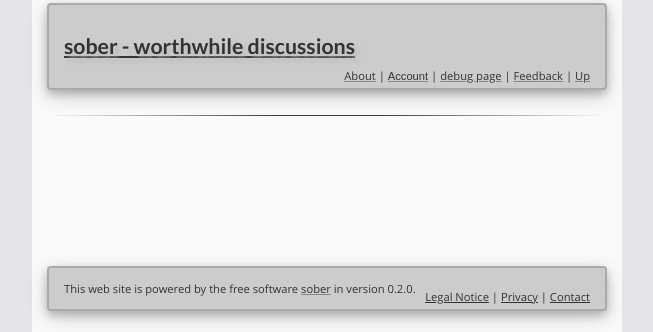
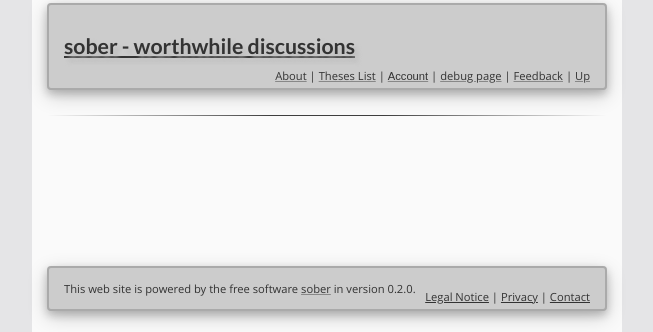
Before and after one commit to cknoll/django-sober, a Django app: template sober/templates/sober/main_simple_page.html in a window 1280 px wide. Shown: the top 332 px of the page, without its empty margins (313-966 px from the left). Run offline with Django 3.2, Linux system fonts and the light colour scheme; the template is opened without the code that fills it, so the values that code supplies are empty; parts of the project's set-up code (start-up, migrations or seed data) failed here and were passed over; some web fonts are replaced.

Commit message:
minor navigation improvements (and typo)

```diff
--- a/sober/simple_pages_content_default.py
+++ b/sober/simple_pages_content_default.py
@@ -226,7 +226,7 @@ Then you can
 - vote on Bricks.
 
 If you want to try it out: [register]({}) or [login]({}) now.
-Alternatively, got to [thesis list]({}).
+Alternatively, go to [thesis list]({}).
 """.format(dupurls["register_page"], dupurls["login_page"], dupurls["thesis_list"])
 
 txt1 = "{}\n{}\n{}".format(welcome_txt1, welcome_txt3, usage_txt)
--- a/sober/templates/sober/main_simple_page.html
+++ b/sober/templates/sober/main_simple_page.html
@@ -32,8 +32,17 @@
 {% if sp.preview_flag %}
 <br><br>
 <div class="modest_links">
-<a href="{% url 'show_brick' sp.newly_fabricated_brick.get_hyper_parent.pk %}#{{sp.newly_fabricated_brick.pk}}">{%trans "Show in context"%}</a>
-<a href="{% url 'edit_brick' sp.newly_fabricated_brick.pk %}">{%trans "(Re-)edit"%}</a>
+<ul>
+    <li>
+    <a href="{% url 'show_brick' sp.newly_fabricated_brick.get_hyper_parent.pk %}#{{sp.newly_fabricated_brick.pk}}">{%trans "Show brick in context"%}</a>
+    </li>
+    <li>
+    <a href="{% url 'thesis_list' %}">{%trans "Show list of all theses"%}</a>
+    </li>
+    <li>
+    <a href="{% url 'edit_brick' sp.newly_fabricated_brick.pk %}">{%trans "Edit this brick again"%}</a>
+    </li>
+</ul>
 </div>
 {% endif%}
 
--- a/sober/templates/sober/page_head.html
+++ b/sober/templates/sober/page_head.html
@@ -18,6 +18,8 @@
         <!-- !! hcl -->
         <a href="/about" title="{% trans 'Go to page with general information' %}">{% trans 'About' %}</a>
         |
+        <a href="{% url 'thesis_list' %}" title="{% trans 'List of all theses' %}">{% trans 'Theses List' %}</a>
+        |
         {% if base.page_options.special_head_link == "new_thesis_link" %}
             <a href="{% url 'new_thesis' %}" title="{% trans 'Create New Thesis' %}">{% trans 'New Thesis' %}</a> |
         {% endif %}
```
